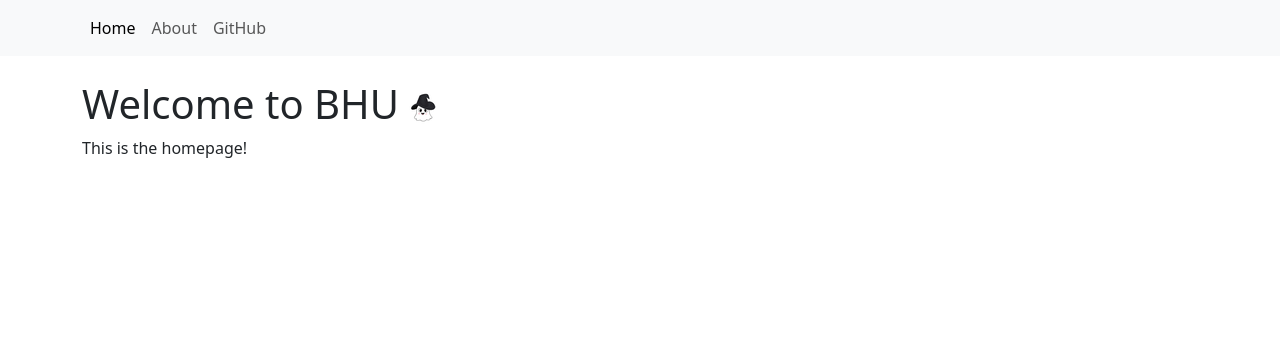
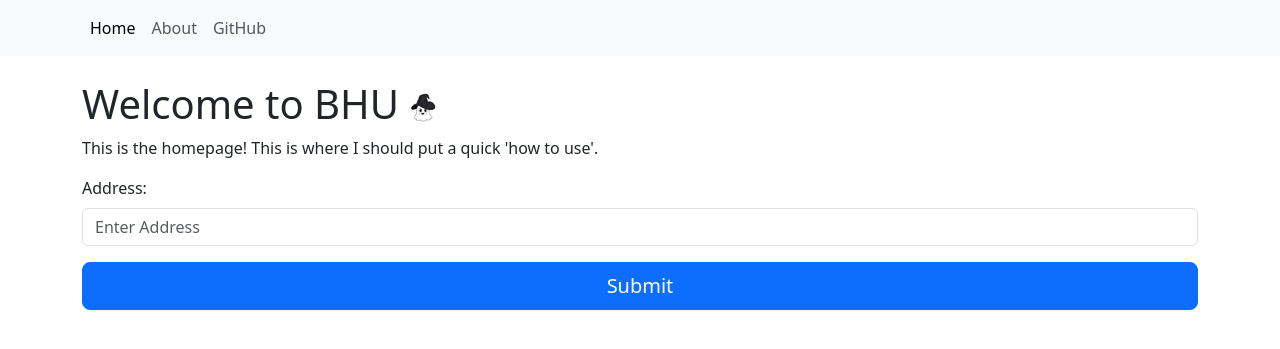
Before and after one commit to AndrewCoogan/BHU, a Flask app: page / in a window 1280 px wide. Shown: the top 349 px of the page. Run offline with Flask 2, Linux system fonts and the light colour scheme; some libraries are stand-ins or nearby versions.

Commit message:
wooo I now have a way to pass variables around. slow progress, but still on the learning curve.

```diff
--- a/templates/index.html
+++ b/templates/index.html
@@ -12,6 +12,19 @@ Homepage
     </span>
 </h1>
 <p>
-    This is the homepage!
+    This is the homepage! This is where I should put a quick 'how to use'.
 </p>
+<form action="{{ url_for('main_page')}}" method="POST">
+    <!-- Address Input -->
+    <div class="mb-3 mt-3">
+        <label for="address" class="form-label">Address:</label>
+        <input type="text" class="form-control" id="address" placeholder="Enter Address" name="address" required>
+        <div class="valid-feedback">Seems Reasonable!</div>
+        <div class="invalid-feedback">BHU Needs an Address!</div>
+    </div>
+    <!-- Form submit button -->
+    <div class="d-grid">
+        <button class="btn btn-primary btn-lg"  name="submit_button" value="submit-address">Submit</button>
+    </div>
+</form>
 {% endblock %}
```
Also changed, not shown: templates/choose.html (added, +17 -0 lines).
